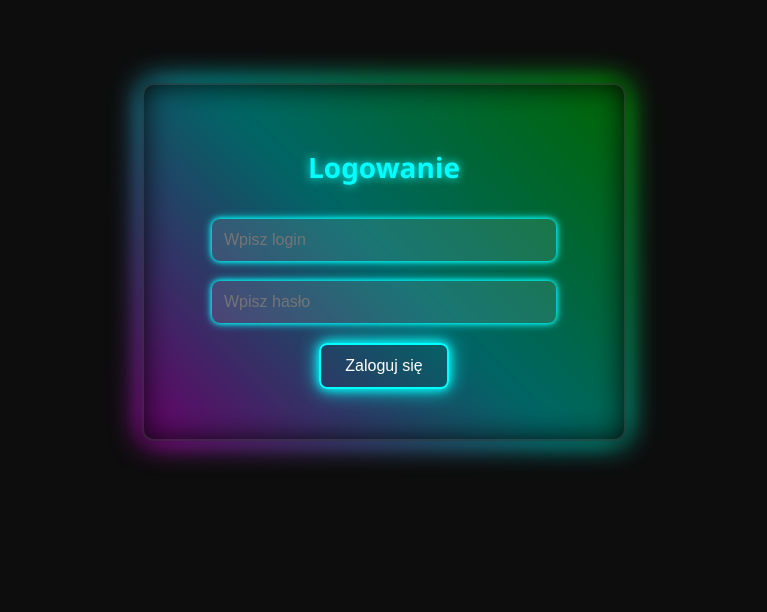
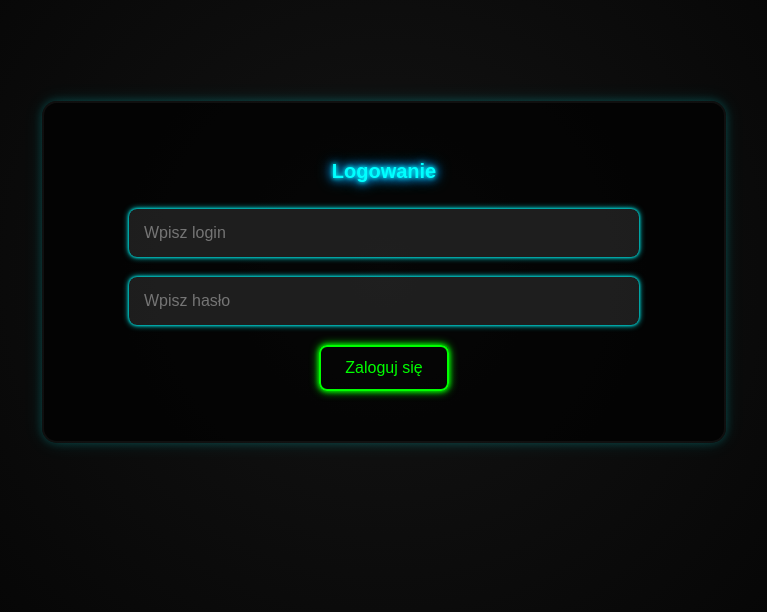
Before and after one commit to Vladortik/stronadane, a plain HTML site: page main.html in a window 1280 px wide. Shown: the part 128-740 px from the top of the page, without its empty margins (256-1023 px from the left). Drawn offline with Linux system fonts and the light colour scheme.

Commit message:
Update style.css

```diff
--- a/style.css
+++ b/style.css
@@ -1,7 +1,8 @@
-/* Ustawienia globalne */
+/* Neonowy efekt tła */
 body {
-    font-family: 'Segoe UI', Tahoma, Geneva, Verdana, sans-serif;
-    background-color: #0d0d0d;
+    font-family: 'Poppins', sans-serif;
+    background-color: #111;
+    background: radial-gradient(circle, rgba(20, 20, 20, 1), rgba(0, 0, 0, 1));
     height: 100vh;
     display: flex;
     justify-content: center;
@@ -9,85 +10,75 @@ body {
     margin: 0;
     flex-direction: column;
     color: white;
+    overflow: hidden;
 }
 
-/* Neonowe efekty dla kontenera logowania */
-.login-container, .main-container {
-    background-color: rgba(0, 0, 0, 0.6);
-    padding: 40px;
-    width: 100%;
-    max-width: 400px;
-    box-shadow: 0 0 15px rgba(0, 0, 0, 0.6);
-    border-radius: 12px;
-    text-align: center;
-    position: relative;
-    border: 2px solid rgba(255, 255, 255, 0.1);
-    margin-bottom: 20px;
+/* Glowing text for headers */
+.glowing-text {
+    color: #0ff;
+    text-shadow: 0 0 4px #0ff, 0 0 8px #0ff, 0 0 12px #00f, 0 0 16px #0ff;
+    font-size: 20px;
 }
 
-.login-container::before, .main-container::before {
-    content: '';
-    position: absolute;
-    top: -2px;
-    left: -2px;
-    right: -2px;
-    bottom: -2px;
-    border-radius: 12px;
-    background: linear-gradient(45deg, #ff00ff, #00ffff, #00ff00);
-    z-index: -1;
-    filter: blur(15px);
+/* Glowing border and animated effects for buttons */
+.neon-button {
+    padding: 12px 24px;
+    background-color: transparent;
+    color: #00ff00;
+    border: 2px solid #00ff00;
+    border-radius: 8px;
+    cursor: pointer;
+    font-size: 16px;
+    margin: 10px;
+    box-shadow: 0 0 5px #00ff00, 0 0 10px #00ff00;
+    transition: background-color 0.4s, box-shadow 0.4s, transform 0.4s;
 }
 
-h2, h1 {
-    font-size: 28px;
-    color: #00ffff;
-    text-shadow: 0 0 10px #00ffff;
+.neon-button:hover {
+    background-color: rgba(0, 255, 0, 0.15);
+    box-shadow: 0 0 15px #00ff00, 0 0 30px #00ff00;
+    transform: translateY(-3px);
 }
 
-/* Styl inputów */
+/* Neonowy efekt pól tekstowych */
 input[type="text"], input[type="password"], input[type="file"] {
     width: 80%;
-    padding: 12px;
+    padding: 15px;
     margin: 10px 0;
     border: none;
     border-radius: 8px;
     font-size: 16px;
     background-color: rgba(255, 255, 255, 0.1);
     color: #ffffff;
-    box-shadow: 0 0 5px #00ffff, 0 0 10px #00ffff;
+    box-shadow: 0 0 3px #00ffff, 0 0 6px #00ffff;
     outline: none;
     transition: box-shadow 0.3s ease;
 }
 
 input[type="text"]:focus, input[type="password"]:focus, input[type="file"]:focus {
-    box-shadow: 0 0 10px #ff00ff, 0 0 20px #ff00ff;
+    box-shadow: 0 0 10px #00ff00, 0 0 20px #00ff00;
 }
 
-/* Stylizacja przycisków */
-button {
-    padding: 12px 24px;
-    background-color: transparent;
-    color: white;
-    border: 2px solid #00ffff;
-    border-radius: 8px;
-    cursor: pointer;
-    font-size: 16px;
-    margin: 10px;
-    transition: background-color 0.3s, box-shadow 0.3s;
-    box-shadow: 0 0 10px #00ffff, 0 0 20px #00ffff;
+/* Tło glow i animacje formularza logowania */
+.login-container, .main-container {
+    background-color: rgba(0, 0, 0, 0.7);
+    padding: 40px;
+    width: 100%;
+    max-width: 600px; /* Zwiększenie rozmiaru kontenera */
+    box-shadow: 0 0 10px rgba(0, 255, 255, 0.2), 0 0 20px rgba(0, 255, 255, 0.1);
+    border-radius: 15px;
+    text-align: center;
+    position: relative;
+    border: 2px solid rgba(255, 255, 255, 0.05);
 }
 
-button:hover {
-    background-color: rgba(0, 255, 255, 0.2);
-    box-shadow: 0 0 20px #00ffff, 0 0 30px #00ffff;
-}
-
-/* Tabela plików */
+/* Tabela z przewijaniem */
 .table-container {
     width: 100%;
-    max-height: 300px;
+    max-height: 350px; /* Zwiększona tabela */
     overflow-y: auto;
-    border: 2px solid rgba(255, 255, 255, 0.1);
+    border: 2px solid rgba(255, 255, 255, 0.05);
+    border-radius: 8px;
     margin-top: 20px;
 }
 
@@ -98,29 +89,29 @@ table {
 }
 
 th, td {
-    padding: 10px;
+    padding: 15px; /* Zwiększenie odstępów */
     text-align: left;
     border-bottom: 1px solid #555;
 }
 
 th {
-    background-color: rgba(255, 255, 255, 0.1);
-    text-shadow: 0 0 5px #00ffff;
+    background-color: rgba(255, 255, 255, 0.05);
+    text-shadow: 0 0 3px #00ffff;
 }
 
 tr:nth-child(even) {
     background-color: rgba(255, 255, 255, 0.05);
 }
 
-tr.selected {
-    background-color: rgba(0, 255, 255, 0.2);
+tr:hover {
+    background-color: rgba(0, 255, 255, 0.1);
 }
 
-/* Stylizacja komunikatu o błędzie */
-#errorMessage {
-    color: #ff4d4d;
-    text-shadow: 0 0 10px #ff4d4d;
-    display: none;
+/* Zaznaczanie plików */
+tr.selected {
+    background-color: rgba(0, 255, 0, 0.2); /* Zielone podświetlenie zaznaczonego pliku */
+    box-shadow: 0 0 10px #00ff00, 0 0 20px #00ff00;
+    transition: background-color 0.3s, box-shadow 0.3s;
 }
 
 /* Responsywność */
@@ -139,4 +130,8 @@ tr.selected {
         font-size: 14px;
         padding: 10px;
     }
+
+    .table-container {
+        max-height: 250px;
+    }
 }
```
